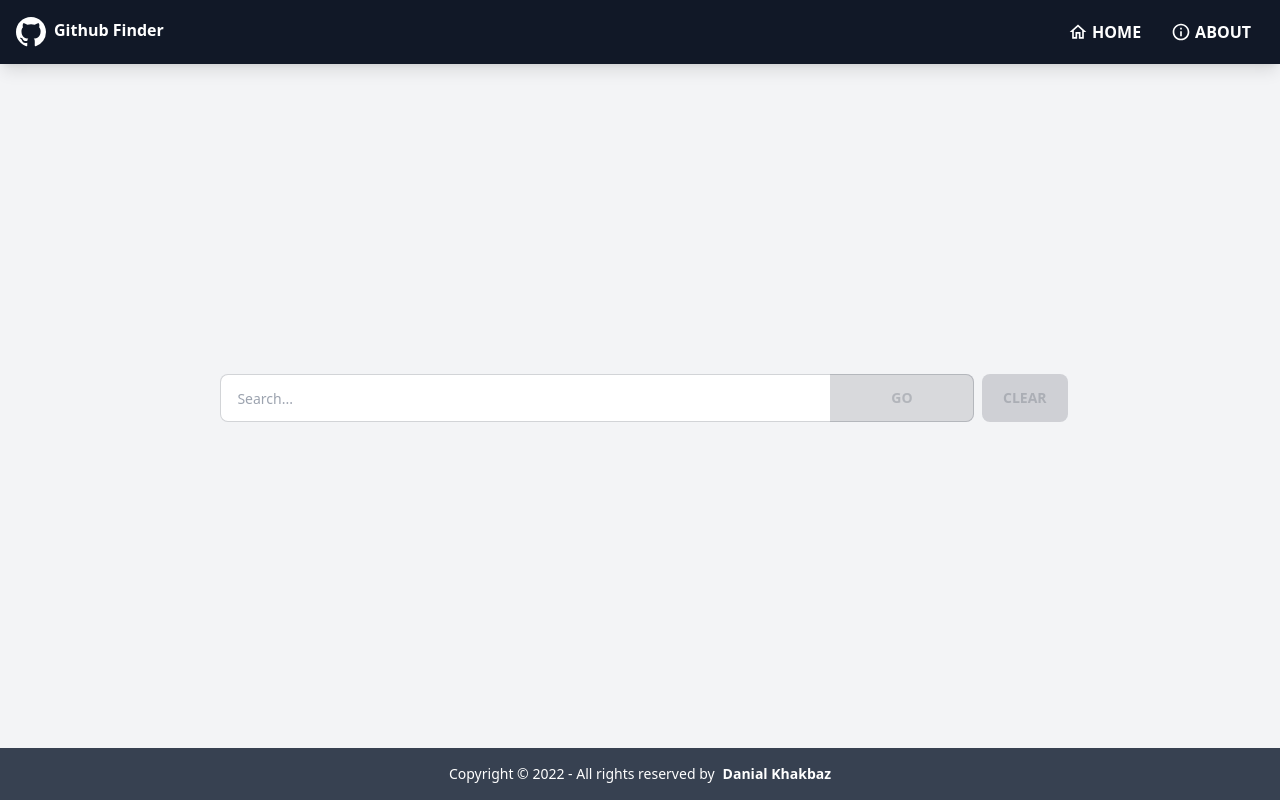
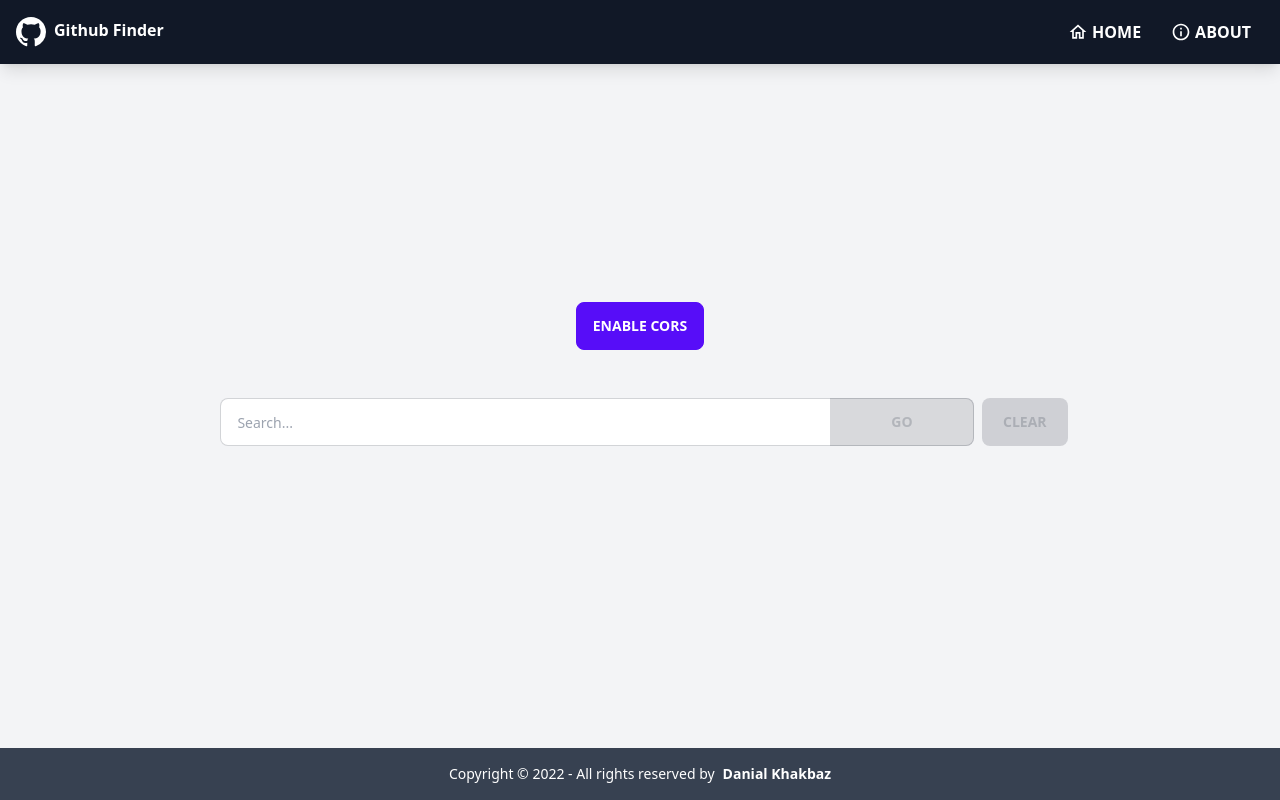
Before and after one commit to Danielkhakbaz/Github-Finder-React-TS, a React (Create React App) app: page / in a window 1280 px wide. Built offline with nearby package versions, Linux system fonts and the light colour scheme.

Commit message:
FEAT: Fix the CORS Problem

```diff
--- a/package.json
+++ b/package.json
@@ -1,8 +1,6 @@
 {
   "name": "github-finder-react-ts",
   "version": "0.1.0",
-  "proxy": "https://api.github.com",
-  "homepage": "https://github-finder-react-ts.vercel.app",
   "private": true,
   "dependencies": {
     "@testing-library/jest-dom": "^5.14.1",
@@ -15,7 +13,6 @@
     "axios": "^0.25.0",
     "daisyui": "^1.25.2",
     "eslint-config-prettier": "^8.3.0",
-    "http-proxy-middleware": "^2.0.2",
     "prettier": "^2.5.1",
     "react": "^17.0.2",
     "react-dom": "^17.0.2",
--- /dev/null
+++ b/src/components/cors/cors-button.tsx
@@ -0,0 +1,22 @@
+const CorsButton = () => {
+  return (
+    <>
+      <div className="text-center">
+        <div
+          className="tooltip"
+          data-tip="In order to enable the CORS, Click on the button and then Click on the 'Request temporary access to the demo server' button">
+          <button className="btn btn-primary">
+            <a
+              href="https://cors-anywhere.herokuapp.com/corsdemo"
+              target="_blank"
+              rel="noreferrer">
+              Enable CORS
+            </a>
+          </button>
+        </div>
+      </div>
+    </>
+  );
+};
+
+export default CorsButton;
--- a/src/pages/home.tsx
+++ b/src/pages/home.tsx
@@ -1,4 +1,5 @@
 import { useEffect } from "react";
+import CorsButton from "../components/cors/cors-button";
 import UserSearch from "../components/users/user-search";
 import UserList from "../components/users/user-list";
 
@@ -9,6 +10,7 @@ const Home = () => {
 
   return (
     <>
+      <CorsButton />
       <UserSearch />
       <UserList />
     </>
--- a/src/services/axios/axios.config.ts
+++ b/src/services/axios/axios.config.ts
@@ -3,6 +3,7 @@ import axios from "axios";
 const GITHUB_TOKEN = process.env.REACT_APP_GITHUB_TOKEN;
 
 export const GithubAxios = axios.create({
+  baseURL: `https://cors-anywhere.herokuapp.com/https://api.github.com`,
   headers: {
     Authentication: `token ${GITHUB_TOKEN}`,
   },
--- a/src/setpProxy.js
+++ /dev/null
@@ -1,10 +0,0 @@
-const { createProxyMiddleware } = require("http-proxy-middleware");
-
-module.exports = (app) => {
-  app.use(
-    createProxyMiddleware("/connect/token", {
-      target: "https://api.github.com",
-      changeOrigin: true,
-    })
-  );
-};
```
Also changed, not shown: 1 other file (tests, documents, lock files or other folders).
